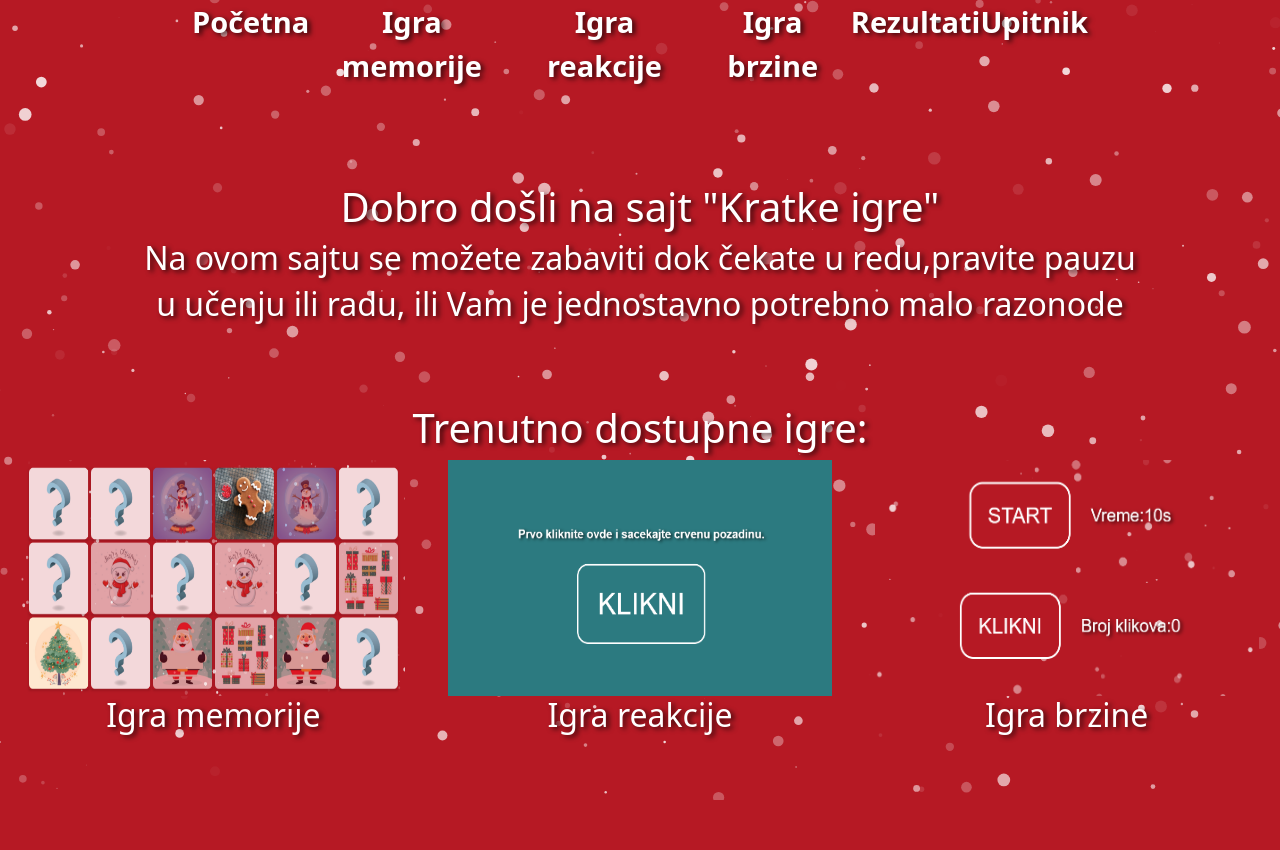
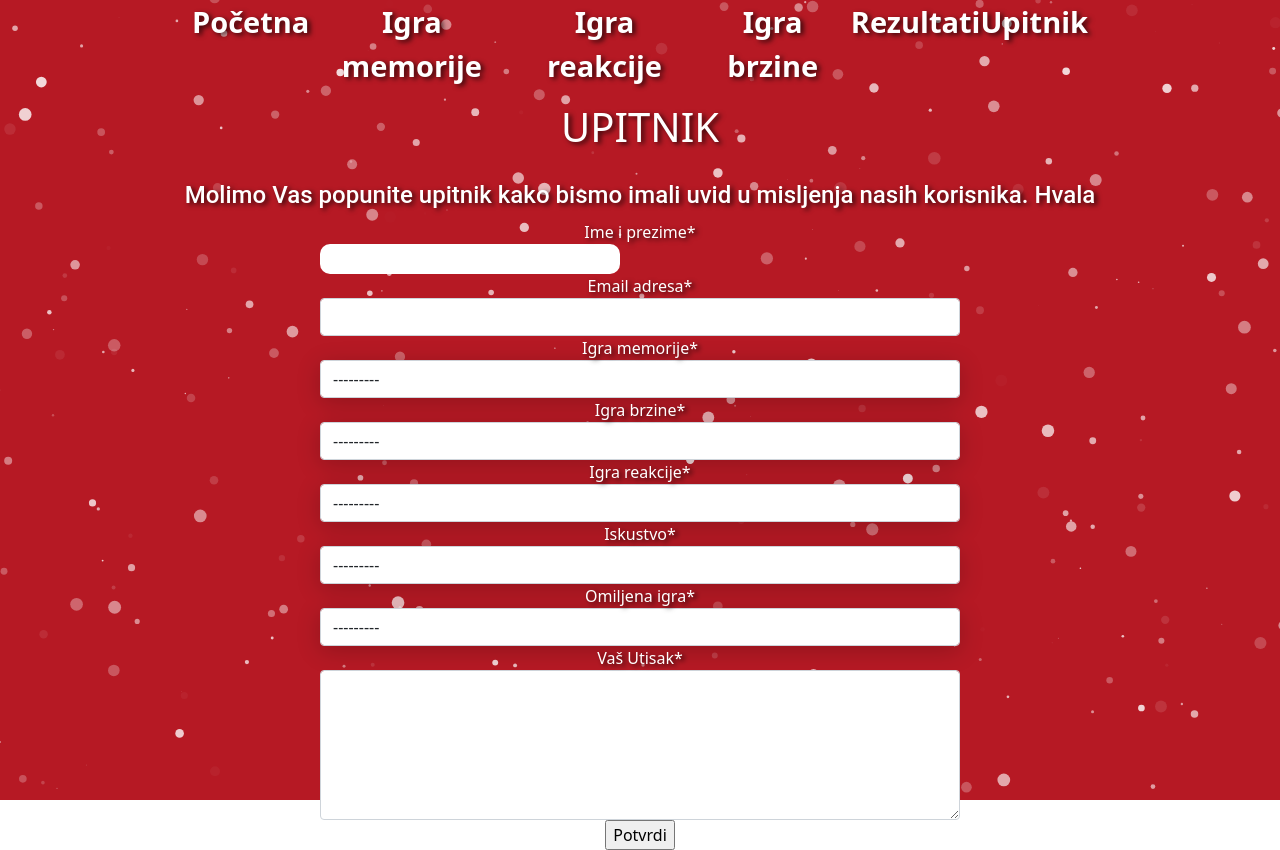
Before and after one commit to petkostefan/epos-igrice-django, a Django app: page /upitnik/ in a window 1280 px wide. Before the commit the page ends 800 px from the top, so only its background shows below. Run offline with Django 3.2, Linux system fonts and the light colour scheme; some libraries are stand-ins or nearby versions.

Commit message:
sredjen upitnik

```diff
--- a/epos_igrice/epos_igrice/settings.py
+++ b/epos_igrice/epos_igrice/settings.py
@@ -33,12 +33,14 @@
 
 INSTALLED_APPS = [
     'igrice',
+    'crispy_forms',
     'django.contrib.admin',
     'django.contrib.auth',
     'django.contrib.contenttypes',
     'django.contrib.sessions',
     'django.contrib.messages',
     'django.contrib.staticfiles',
+
 ]
 
 MIDDLEWARE = [
@@ -124,3 +126,6 @@
 STATICFILES_DIRS = [
     os.path.join(BASE_DIR, 'static')
 ]
+
+
+CRISPY_TEMPLATE_PACK = "bootstrap4"
--- a/epos_igrice/igrice/admin.py
+++ b/epos_igrice/igrice/admin.py
@@ -2,3 +2,4 @@
 from .models import *
 
 admin.site.register(IgricaMemorije)
+admin.site.register(Upitnik)
--- a/epos_igrice/igrice/forms.py
+++ b/epos_igrice/igrice/forms.py
@@ -6,3 +6,9 @@
     class Meta:
         model = IgricaMemorije
         fields = '__all__'
+
+class UpitnikForm(ModelForm):
+
+    class Meta:
+        model = Upitnik
+        fields = '__all__'
--- a/epos_igrice/igrice/models.py
+++ b/epos_igrice/igrice/models.py
@@ -1,4 +1,5 @@
 from django.db import models
+from django import forms
 
 
 class IgricaMemorije(models.Model):
@@ -18,3 +19,47 @@
 
     class Meta():
         verbose_name_plural = 'Igrice memorije'
+
+
+class Upitnik(models.Model):
+    ime_i_prezime = models.CharField(max_length=40)
+    email_adresa = models.EmailField(max_length=50)
+
+
+    Igra_Iskustvo = (
+    ('1', '1'),
+    ('2', '2'),
+    ('3', '3'),
+    ('4', '4'),
+    ('5', '5'),
+    )
+    Igra_memorije = models.CharField(choices=Igra_Iskustvo,max_length=20  )
+
+    Igra_brzine = models.CharField(choices=Igra_Iskustvo,max_length=20)
+
+    Igra_reakcije = models.CharField(choices=Igra_Iskustvo,max_length=20)
+
+
+    Celokupno_Iskustvo = (
+    ('Odlično', 'Odlično'),
+    ('Dobro', 'Dobro'),
+    ('Loše', 'Loše'),
+    )
+
+    iskustvo = models.CharField(choices=Celokupno_Iskustvo,max_length=20)
+
+    Omiljena_Igra = (
+    ('Igra Memorije', 'Igra Memorije'),
+    ('Igre Reakcije', 'Igre Reakcije'),
+    ('Igra Brzine', 'Igra Brzine'),
+    )
+
+    omiljena_igra = models.CharField(choices=Omiljena_Igra,max_length=20)
+
+    Vaš_Utisak = models.TextField(max_length=300)
+
+    def __str__(self):
+        return self.ime_i_prezime
+
+    class Meta():
+        verbose_name_plural = 'Upitnici'
--- a/epos_igrice/igrice/templates/igrice/upitnik.html
+++ b/epos_igrice/igrice/templates/igrice/upitnik.html
@@ -1,21 +1,35 @@
-<!DOCTYPE html>
-<html lang="en">
+{% extends "igrice/base.html" %}
+{% load static %}
+{% load crispy_forms_tags %}
 
-<head>
-    <meta charset="UTF-8">
-    <link rel="stylesheet" href="css/pocetna.css">
-    <link rel="stylesheet" href="css/upitnik.css">
-    <meta name="viewport" content="width=device-width, initial-scale=1.0">
-    <script src="https://ajax.googleapis.com/ajax/libs/jquery/3.4.1/jquery.min.js"></script>
-    <script src="https://cdnjs.cloudflare.com/ajax/libs/jquery-validate/1.19.1/jquery.validate.min.js" ></script>
-    <title>Upitnik</title>
-</head>
 
-<body>
 
-    <h1>UPITNIK</h1>
-    <div class= "molba"><h4>Molimo Vas popunite upitnik kako bismo imali uvid u misljenja nasih korisnika. Hvala</h4> </div>
-    <div class="upitnik">
+
+{% block head %}
+<link rel="stylesheet" href="{% static '/css/upitnik.css' %}">
+{% endblock head %}
+
+{% block title %}Upitnik{% endblock title %}
+
+
+
+{% block body %}
+<h1>UPITNIK</h1>
+<div class="molba">
+    <h4>Molimo Vas popunite upitnik kako bismo imali uvid u misljenja nasih korisnika. Hvala</h4>
+</div>
+
+<div class="d-flex justify-content-center">
+    <form action="" method="post">
+        {% csrf_token %}
+        {{ form|crispy }}
+        <input type="submit" value="Potvrdi">
+    </form>
+</div>
+
+
+{% endblock body %}
+<!-- <div class="upitnik">
         <form name="formaa" class="forma">
             <label for="ime i prezime">Ime i prezime:</label><br>
             <input type="text" id="name_surname" name="ime"> <br><br>
@@ -56,12 +70,4 @@
             <button type="submit" value="SAČUVAJ">SAČUVAJ</button>
             <input type="reset" value="RESETUJ FORMU">
         </form>
-    </div>
-
-    <script src="https://cdn.jsdelivr.net/particles.js/2.0.0/particles.min.js"></script>
-    <script src="js/particles.js"></script>
-    <script src="js/upitnik.js"></script>
-    <script src="js/pocetna.js"></script>
-</body>
-
-</html>
+    </div> -->
--- a/epos_igrice/igrice/urls.py
+++ b/epos_igrice/igrice/urls.py
@@ -7,6 +7,6 @@
     path('memorije/', views.memorije, name='memorije'),
     path('reakcija/', views.pocetna, name='reakcija'),
     path('brzina/', views.pocetna, name='brzina'),
-    path('upitnik/', views.pocetna, name='upitnik'),
+    path('upitnik/', views.upitnik, name='upitnik'),
     path('rezultati/', views.rezultati, name='rezultati'),
 ]
--- a/epos_igrice/igrice/views.py
+++ b/epos_igrice/igrice/views.py
@@ -28,3 +28,17 @@
     context = {'memorije': memorije}
 
     return render(request, 'igrice/rezultati.html', context)
+
+def upitnik(request):
+
+    if request.method == 'POST':
+        form = UpitnikForm(request.POST)
+        if form.is_valid():
+            form.save()
+            return redirect('pocetna')
+    else:
+        form = UpitnikForm()
+
+    context = {'form':form}
+
+    return render(request,'igrice/upitnik.html', context)
--- a/epos_igrice/static/css/upitnik.css
+++ b/epos_igrice/static/css/upitnik.css
@@ -19,7 +19,7 @@
 }
 
 label {
-    padding-bottom: 30px;
+    padding-bottom: px;
 }
 input[type=text] {
     height:30px;
@@ -85,6 +85,11 @@
     transition: all 0.1s ease-in-out;
   }
 
+form {
+
+    width: 50%;
+}
+
 .forma{
     text-align: left;
 }
```
Also changed, not shown: epos_igrice/db.sqlite3, epos_igrice/igrice/migrations/0005_upitnik.py (added).
